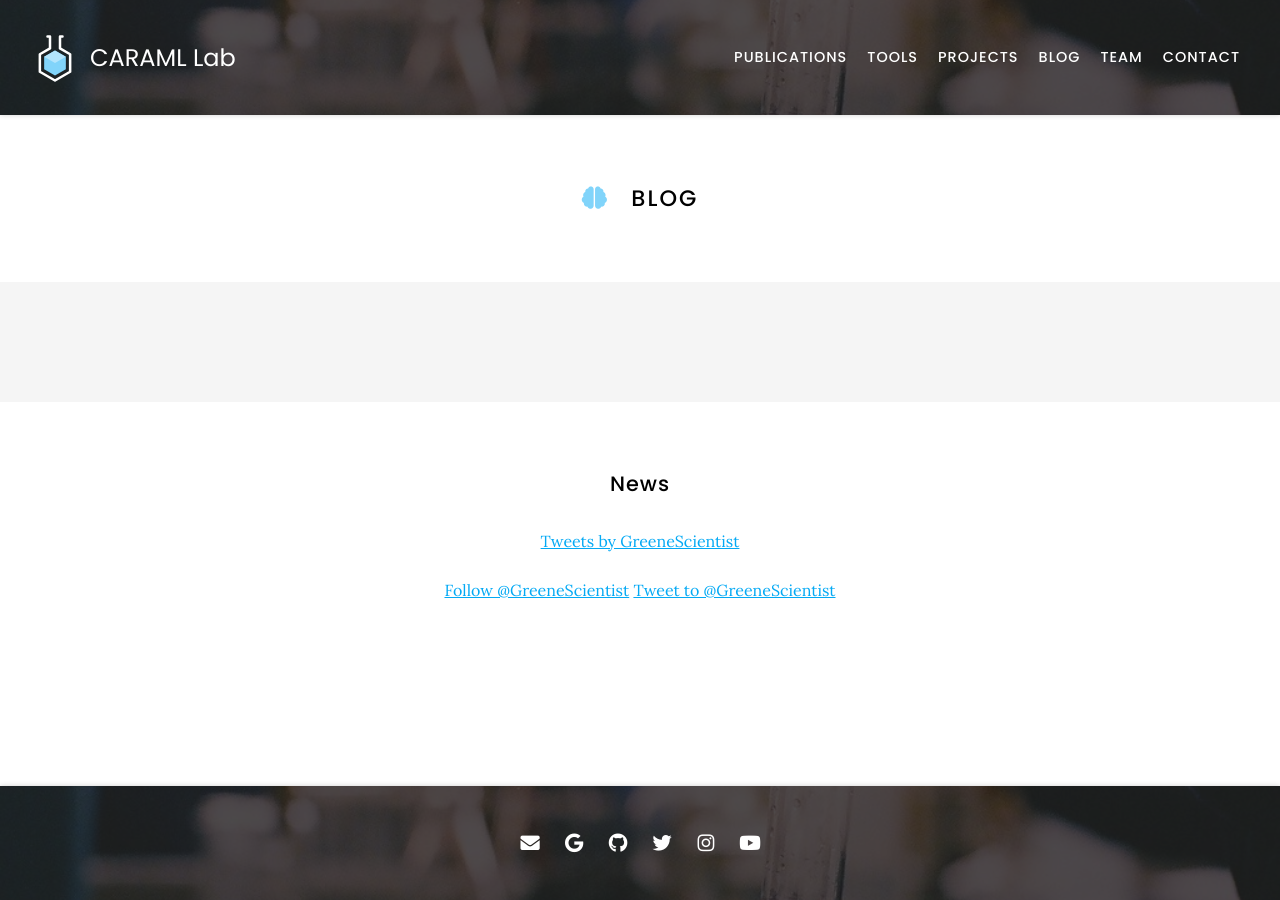
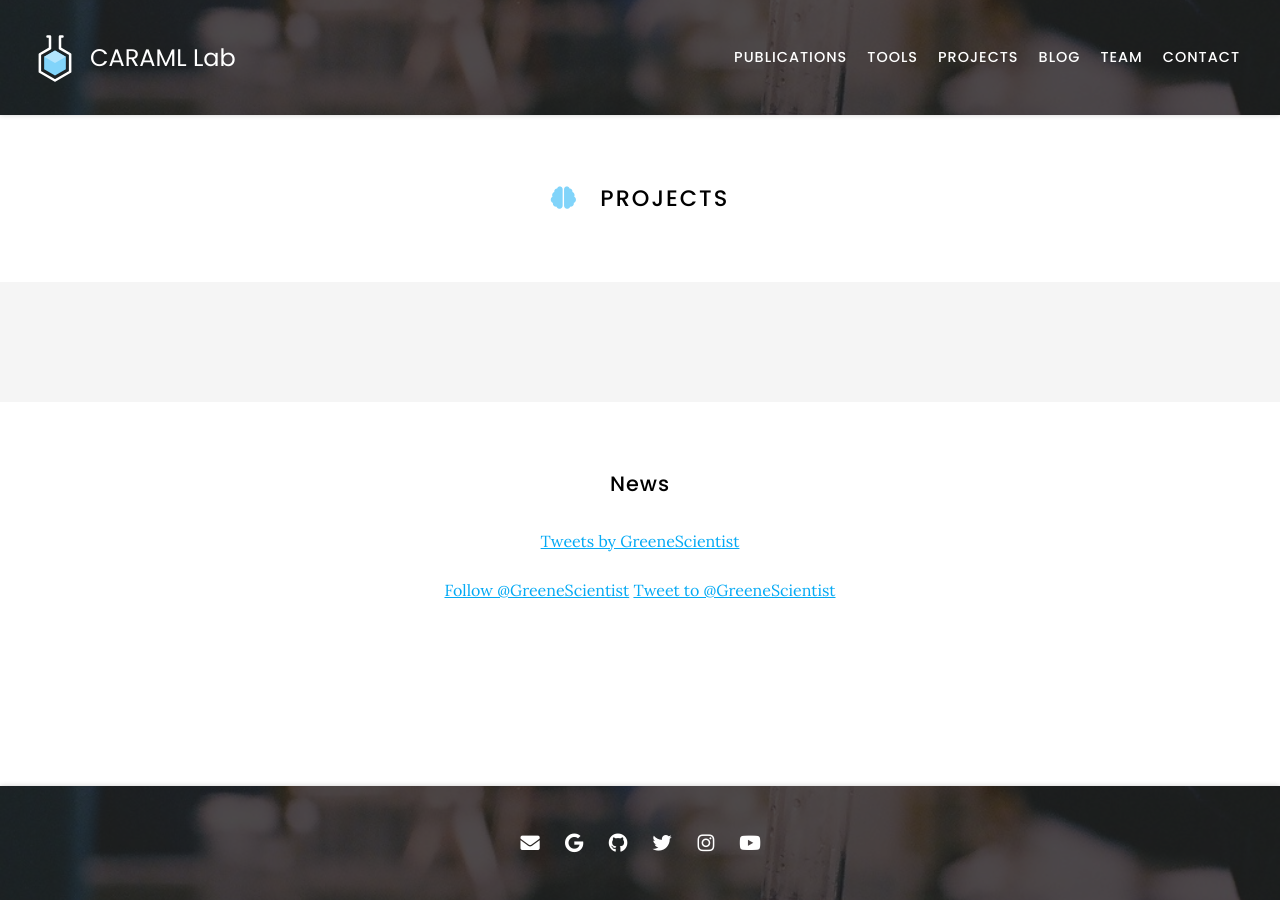
Before and after one commit to caraml-lab/caraml-lab, a Jekyll site: the page built from projects/index.md, in a window 1280 px wide. Built offline with Jekyll 4.4.1, drawn with Linux system fonts in a browser that asks for light colours; nearby versions of some CDN libraries; comment, search, counter and statistics services are not loaded.

Commit message:
Update projects page

```diff
--- a/projects/index.md
+++ b/projects/index.md
@@ -5,7 +5,7 @@ nav:
   tooltip: Interested in our projects
 ---
 
-# <i class="fas fa-brain"></i>Blog
+# <i class="fas fa-brain"></i>Projects
 
 {% include section.html %}
 
```
Also changed, not shown: _projects/2020-12-19-glister-project-1.md (renamed from _projects/2019-01-07-glister.md).
